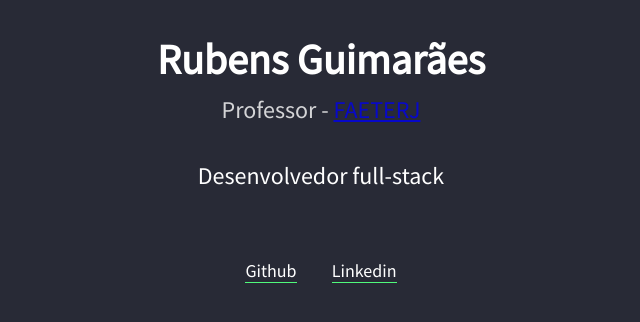
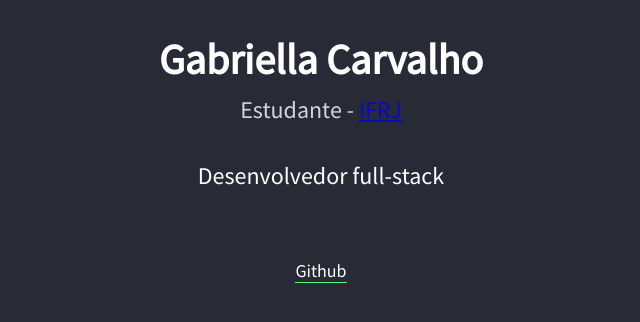
Before and after one commit to ggabriellacarvalho/gabriellasitepessoal, a plain HTML site: page index.html in a window 1280 px wide. Shown: the part 438-760 px from the top of the page, without its empty margins (319-959 px from the left). Drawn offline with Linux system fonts and the light colour scheme.

Commit message:
Atualização do site pessoal

```diff
--- a/index.html
+++ b/index.html
@@ -2,7 +2,7 @@
 <html>
   <head>
     <title>
-      Rubens dos Santos Guimarães
+      Gabriella Carvalho
     </title>
     <link rel="stylesheet" href="styles.css">
   </head>
@@ -16,16 +16,15 @@
     </header>
 
     <div id="wrapper">
-      <img src="https://avatars1.githubusercontent.com/u/6831497?s=460&u=a517bd78fafdd3f91ad5603f4b77745fb8cffbf0&v=4"
+      <img src="https://avatars.githubusercontent.com/u/106085049?v=4"
       alt="Rubens Guimarães">
-      <h1>Rubens Guimarães</h1>
-      <h2>Professor - <a href="http://www.faetec.rj.gov.br" target="_blank">FAETERJ</a></h2>
+      <h1>Gabriella Carvalho</h1>
+      <h2>Estudante - <a href="https://portal.ifrj.edu.br/" target="_blank">IFRJ</a></h2>
       <p>Desenvolvedor full-stack</p>
     </div>
 
     <div id="links-footer" class="links">
-      <a href="https://github.com/rubensguimaraes" target="_blank">Github</a>
-      <a href="https://www.linkedin.com/in/rubens-guimar%C3%A3es-28023260/" target="_blank">Linkedin</a>
+      <a href="https://github.com/ggabriellacarvalho" target="_blank">Github</a>
     </div>
   </body>
 </html>
```
